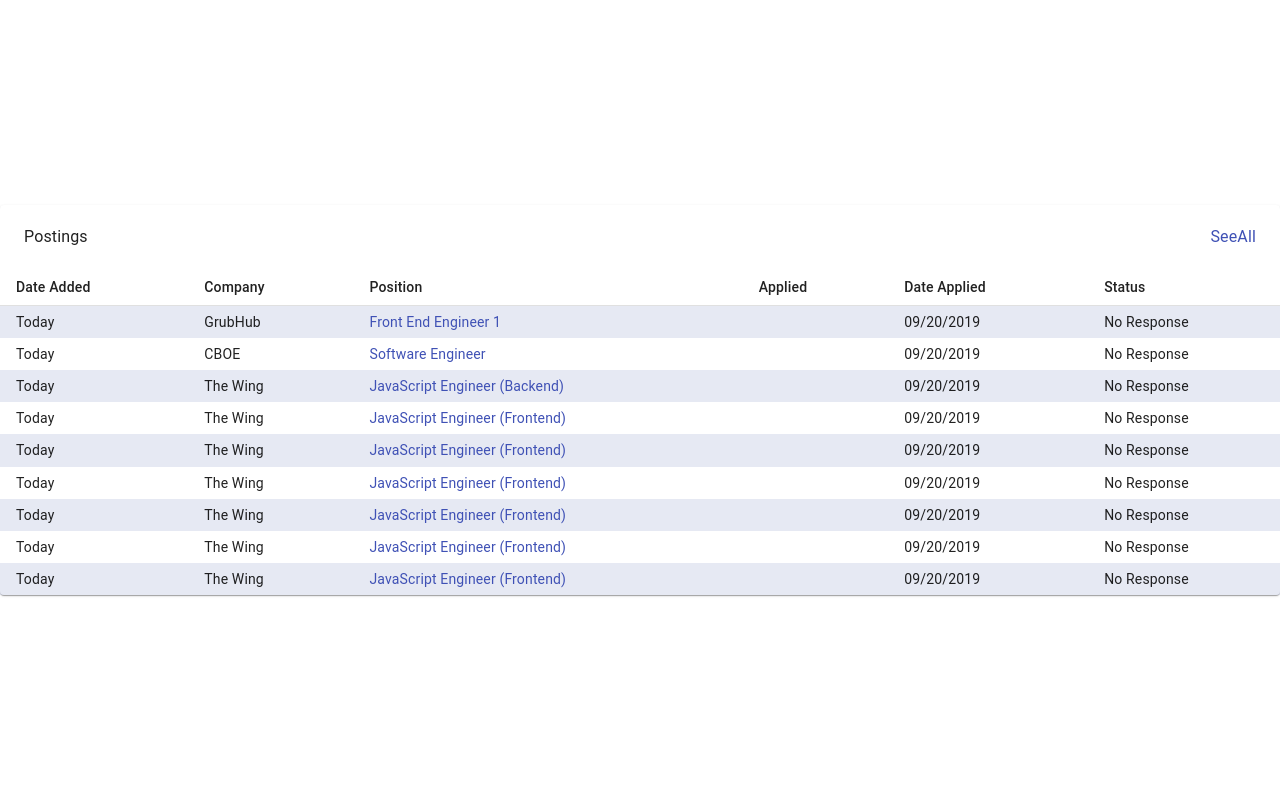
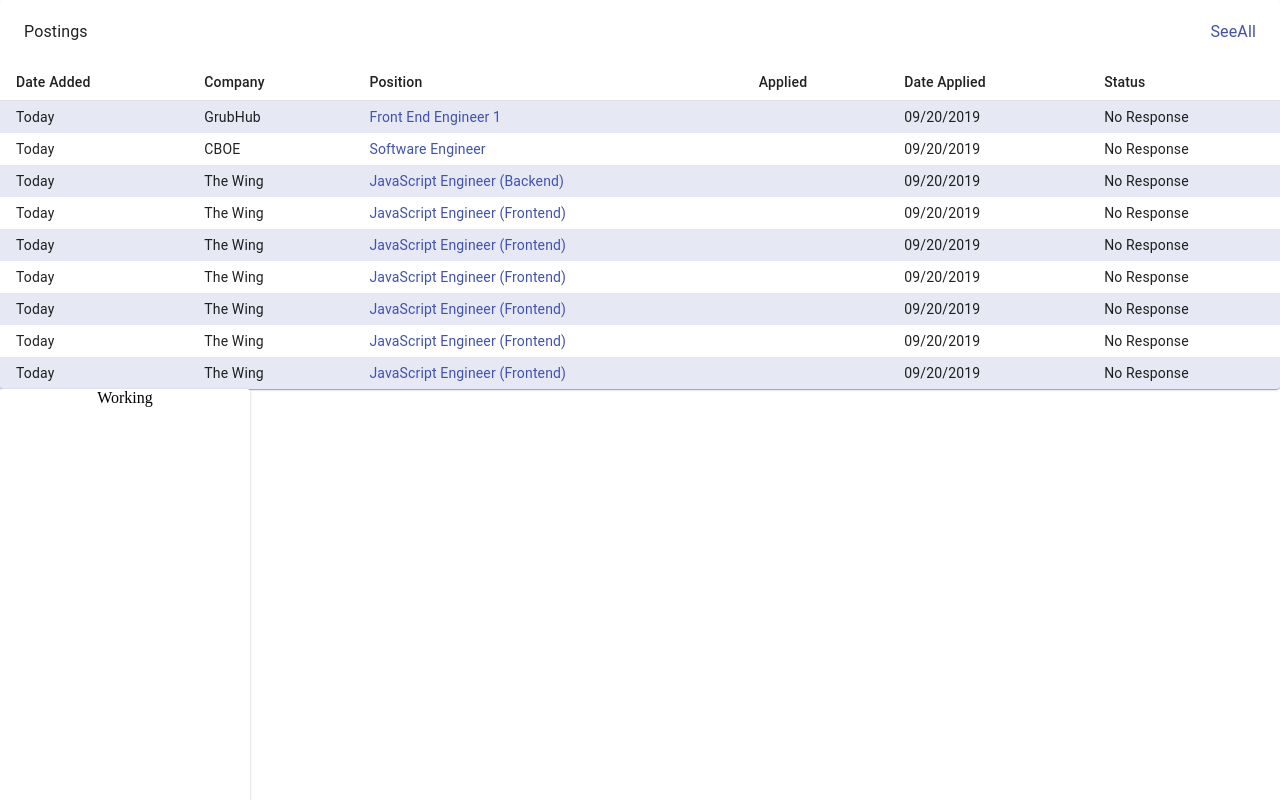
Before and after one commit to WormJim/Resume-Tracker, a React app: page / in a window 1280 px wide. Shown: the top 800 px of the page. Built offline with nearby package versions, Linux system fonts and the light colour scheme.

Commit message:
Stash Apply

```diff
--- a/src/App.tsx
+++ b/src/App.tsx
@@ -37,6 +37,8 @@
         <div>Footer Content</div>
       </Sidebar> */}
       <DataTable data={mockData}></DataTable>
+      {/* <Postings /> */}
+      <Sidebar>{'Working'}</Sidebar>
     </div>
   );
 };
```
